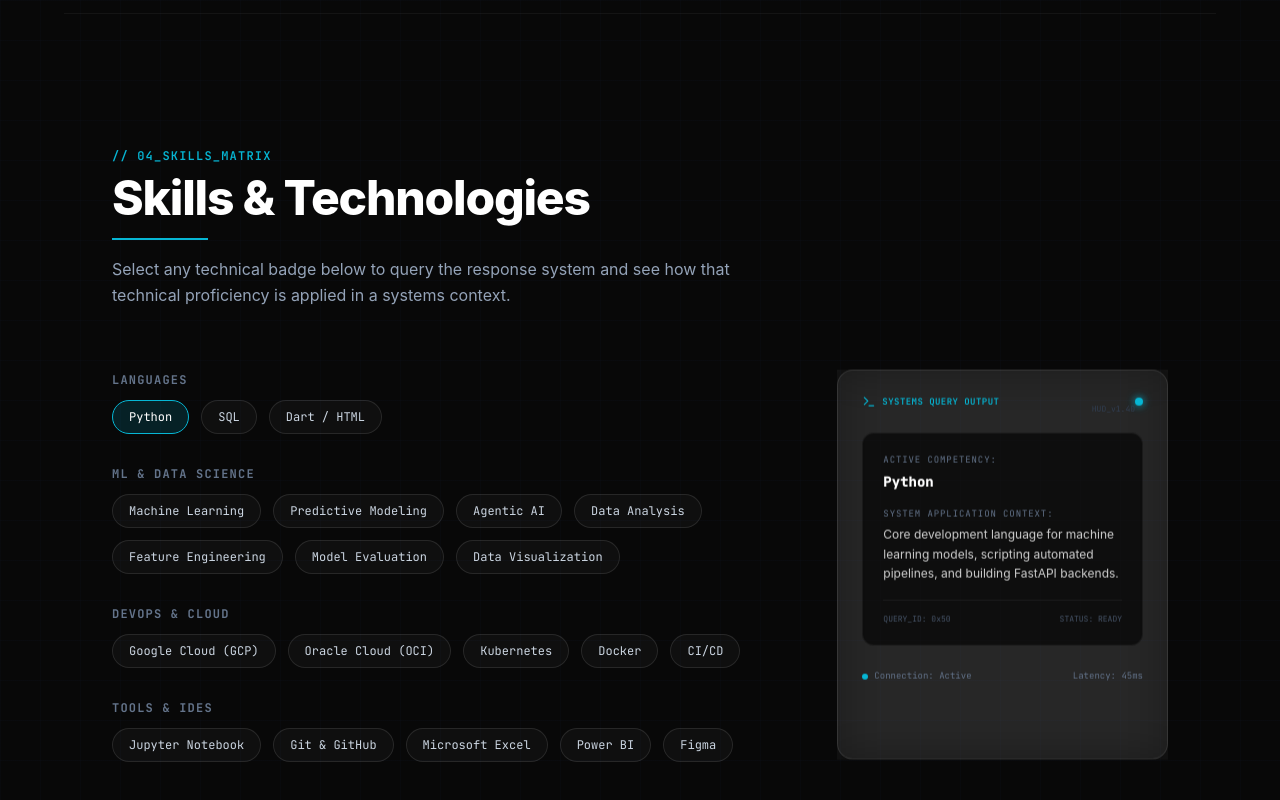
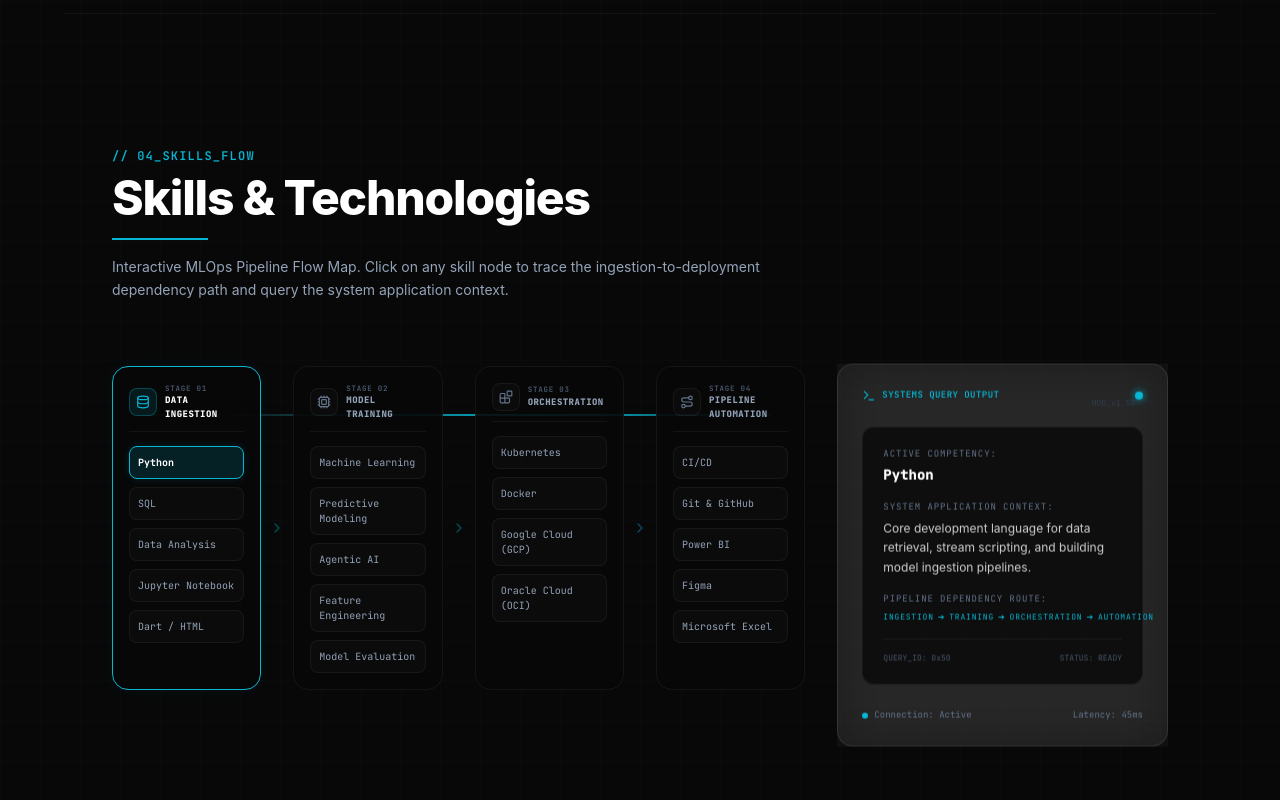
Before and after one commit to KRUTHIKTR/portfolio, a React (Vite) app: page / in a window 1280 px wide. Shown: the part 4400-5200 px from the top of the page. Built offline with nearby package versions, Linux system fonts and the light colour scheme.

Commit message:
feat: implement MLOps Pipeline Flow Map inside SkillsMatrix.jsx

```diff
--- a/src/components/SkillsMatrix.jsx
+++ b/src/components/SkillsMatrix.jsx
@@ -1,100 +1,151 @@
 import React, { useState } from 'react';
 import { motion, AnimatePresence } from 'framer-motion';
-import { Terminal } from 'lucide-react';
+import { Terminal, Database, Cpu, Blocks, Route, ChevronRight, ChevronDown } from 'lucide-react';
 import TiltCard from './TiltCard';
 
-const skillsData = {
-  languages: {
-    title: "Languages",
-    color: "#06b6d4",
-    items: [
-      { name: "Python", usage: "Core development language for machine learning models, scripting automated pipelines, and building FastAPI backends." },
-      { name: "SQL", usage: "Enables querying and manipulating relational data, structuring databases for predictive pipelines and dashboard analytics." },
-      { name: "Dart / HTML", usage: "Utilized for multi-platform application UI development and lightweight client-side scripts." }
+const pipelineStages = [
+  {
+    id: "ingestion",
+    number: "01",
+    name: "DATA INGESTION",
+    icon: Database,
+    skills: [
+      { name: "Python", usage: "Core development language for data retrieval, stream scripting, and building model ingestion pipelines." },
+      { name: "SQL", usage: "Enables querying, joining, and auditing relational datasets from central database warehouses." },
+      { name: "Data Analysis", usage: "Performs exploratory data audits, null checks, and statistical cleaning of raw features." },
+      { name: "Jupyter Notebook", usage: "Interactive sandbox used for data exploration, cleaning, and model prototyping." },
+      { name: "Dart / HTML", usage: "Utilized for multi-platform client UI data views and localized front-end data displays." }
     ]
   },
-  mlData: {
-    title: "ML & Data Science",
-    color: "#06b6d4",
-    items: [
-      { name: "Machine Learning", usage: "Applies statistical algorithms to identify patterns, classify datasets, and optimize predictive model variables." },
-      { name: "Predictive Modeling", usage: "Formulates Naive Bayes and Random Forest classifiers to solve agricultural and customer retention problems." },
-      { name: "Agentic AI", usage: "Explores autonomous execution paths and LLM orchestrations to automate business logic tasks." },
-      { name: "Data Analysis", usage: "Cleanses, structures, and audits incoming datasets to extract analytical insights." },
-      { name: "Feature Engineering", usage: "Transforms raw data dimensions into mathematical input variables to maximize classifier recall." },
-      { name: "Model Evaluation", usage: "Computes performance indicators like F1-Score, ROC-AUC, and confusion matrix dimensions." },
-      { name: "Data Visualization", usage: "Constructs clean data dashboards to visualize agricultural yields and customer churn risk scores." }
+  {
+    id: "training",
+    number: "02",
+    name: "MODEL TRAINING",
+    icon: Cpu,
+    skills: [
+      { name: "Machine Learning", usage: "Applies predictive algorithms to fit model coefficients, map trends, and classify inputs." },
+      { name: "Predictive Modeling", usage: "Formulates statistical Naive Bayes and Random Forest systems to predict target variables." },
+      { name: "Agentic AI", usage: "Integrates LLM APIs and autonomous logic agents to perform continuous workflow execution." },
+      { name: "Feature Engineering", usage: "Imputes missing records, scales parameters, and extracts high-impact mathematical variables." },
+      { name: "Model Evaluation", usage: "Computes performance indicators like F1-Score, ROC-AUC, and maps validation loss curves." }
     ]
   },
-  devopsCloud: {
-    title: "DevOps & Cloud",
-    color: "#06b6d4",
-    items: [
-      { name: "Google Cloud (GCP)", usage: "Hosts automated automation runners, handles serverless compute instances, and secures API endpoints." },
-      { name: "Oracle Cloud (OCI)", usage: "Utilized for setting up lightweight compute VMs and testing host network ingress rules." },
-      { name: "Kubernetes", usage: "Explores container orchestration patterns and auto-scaling logic for serverless deployments." },
-      { name: "Docker", usage: "Packages model dependencies and code interfaces into lightweight container instances for isolated, clean runs." },
-      { name: "CI/CD", usage: "Automates code testing, lint validation, and Docker image build runs upon GitHub push actions." }
+  {
+    id: "orchestration",
+    number: "03",
+    name: "ORCHESTRATION",
+    icon: Blocks,
+    skills: [
+      { name: "Kubernetes", usage: "Coordinates auto-scaling container workloads, schedules tasks, and balances ingress traffic." },
+      { name: "Docker", usage: "Encapsulates model runtimes, environment configs, and dependencies into isolated container images." },
+      { name: "Google Cloud (GCP)", usage: "Hosts scalable VMs, handles Google Kubernetes Engine clusters, and manages artifact storage." },
+      { name: "Oracle Cloud (OCI)", usage: "Provides compute infrastructure resources, Virtual Cloud Networks, and lightweight database hosts." }
     ]
   },
-  tools: {
-    title: "Tools & IDEs",
-    color: "#06b6d4",
-    items: [
-      { name: "Jupyter Notebook", usage: "Core environment for exploratory data analysis, algorithm prototyping, and running machine learning validation checks." },
-      { name: "Git & GitHub", usage: "Handles distributed version control, pull request review logs, and coordinates CI/CD trigger webhooks." },
-      { name: "Microsoft Excel", usage: "Used for sorting baseline telemetry reports and performing quick data audits." },
-      { name: "Power BI", usage: "Integrates with relational databases to construct interactive analytical dashboard charts." },
-      { name: "Figma", usage: "Used for rapid UI layouts, vector blueprint prototyping, and application mockup blueprints." }
+  {
+    id: "automation",
+    number: "04",
+    name: "PIPELINE AUTOMATION",
+    icon: Route,
+    skills: [
+      { name: "CI/CD", usage: "Automates lint validation tests, unit testing, and Docker image builds upon code commits." },
+      { name: "Git & GitHub", usage: "Maintains code branch trees, tracks pipeline commit histories, and manages deployment pull requests." },
+      { name: "Power BI", usage: "Builds live interactive analytical reports and tracks training performance parameters." },
+      { name: "Figma", usage: "Used for rapid UI wireframing and designing data flow blueprints." },
+      { name: "Microsoft Excel", usage: "Performs tabular data sorting and handles baseline telemetry spreadsheets." }
     ]
   }
-};
+];
 
 export default function SkillsMatrix({ isZeroG }) {
   const [selectedSkill, setSelectedSkill] = useState({
     name: "Python",
-    usage: "Core development language for machine learning models, scripting automated pipelines, and building FastAPI backends.",
-    color: "#06b6d4"
+    usage: "Core development language for data retrieval, stream scripting, and building model ingestion pipelines.",
+    stageId: "ingestion"
   });
 
   return (
     <section id="sphere" className="relative py-32 px-6 md:px-12 max-w-6xl mx-auto z-10 border-b border-white/5">
       {/* Section Header */}
       <div className="text-left mb-16">
-        <span className="text-xs font-mono uppercase tracking-widest text-[#06b6d4] font-semibold">// 04_SKILLS_MATRIX</span>
+        <span className="text-xs font-mono uppercase tracking-widest text-[#06b6d4] font-semibold">// 04_SKILLS_FLOW</span>
         <h2 className="text-3xl md:text-5xl font-extrabold text-white mt-2 mb-4 font-sans tracking-tight">
           Skills & Technologies
         </h2>
         <div className="h-[2px] w-24 bg-[#06b6d4]" />
-        <p className="text-slate-400 max-w-2xl mt-4 text-base font-sans leading-relaxed">
-          Select any technical badge below to query the response system and see how that technical proficiency is applied in a systems context.
+        <p className="text-slate-400 max-w-2xl mt-4 text-sm font-sans leading-relaxed">
+          Interactive MLOps Pipeline Flow Map. Click on any skill node to trace the ingestion-to-deployment dependency path and query the system application context.
         </p>
       </div>
 
       {/* Main Grid */}
       <div className="grid grid-cols-1 lg:grid-cols-12 gap-8 items-stretch">
 
-        {/* Left Column: Rounded Badge Categories (8 cols) */}
-        <div className="lg:col-span-8 space-y-8">
-          {Object.entries(skillsData).map(([key, category]) => (
-            <div key={key} className="text-left space-y-3">
-              <h3 className="text-xs uppercase font-mono tracking-widest text-slate-500 font-bold">
-                {category.title}
+        {/* Left Column: Flow Map (8 cols) */}
+        <div className="lg:col-span-8 flex flex-col gap-6 relative">
+
+          {/* Glowing laser path background animation */}
+          <div className="absolute top-[48px] left-[5%] right-[5%] h-[2px] bg-white/[0.04] pointer-events-none z-0 hidden md:block" />
+
+          <AnimatePresence>
+            {selectedSkill && (
+              <motion.div
+                className="absolute top-[48px] left-[5%] right-[5%] h-[2px] pointer-events-none z-0 hidden md:block"
+                style={{
+                  background: "linear-gradient(90deg, transparent, #06b6d4, transparent)"
+                }}
+                initial={{ backgroundPosition: "-200px 0" }}
+                animate={{ backgroundPosition: "400px 0" }}
+                transition={{ repeat: Infinity, duration: 2, ease: "linear" }}
+              />
+            )}
+          </AnimatePresence>
+
+          <div className="flex flex-col md:flex-row items-stretch justify-between gap-4 md:gap-2 relative z-10">
+            {pipelineStages.map((stage, idx) => {
+              const StageIcon = stage.icon;
+              const isStageActive = selectedSkill?.stageId === stage.id;
+
+              return (
+                <React.Fragment key={stage.id}>
+                  {/* Stage Column Card */}
+                  <div className={`flex-1 bg-[#080808]/90 border rounded-2xl p-4 flex flex-col text-left transition-all duration-300 ${
+                    isStageActive
+                      ? 'border-[#06b6d4] bg-[#06b6d4]/[0.02] shadow-[0_0_15px_rgba(6,182,212,0.06)]'
+                      : 'border-white/5 hover:border-white/10'
+                  }`}>
+                    {/* Stage Header */}
+                    <div className="flex items-center gap-2 border-b border-white/5 pb-2.5 mb-3.5">
+                      <div className={`p-1.5 rounded-lg border ${
+                        isStageActive ? 'border-[#06b6d4]/30 bg-[#06b6d4]/10 text-[#06b6d4]' : 'border-white/5 bg-white/[0.02] text-slate-500'
+                      }`}>
+                        <StageIcon className="w-3.5 h-3.5" />
+                      </div>
+                      <div>
+                        <span className="font-mono text-[7.5px] text-slate-600 tracking-widest block font-bold">
+                          STAGE {stage.number}
+                        </span>
+                        <h3 className={`font-mono text-[9px] font-extrabold tracking-wider ${
+                          isStageActive ? 'text-white' : 'text-slate-400'
+                        }`}>
+                          {stage.name}
                         </h3>
+                      </div>
+                    </div>
 
-              {/* Badges Flexbox */}
-              <div className="flex flex-wrap gap-3">
-                {category.items.map((skill) => {
-                  const isSelected = selectedSkill?.name === skill.name;
+                    {/* Stage Skill Badges */}
+                    <div className="flex flex-col gap-2">
+                      {stage.skills.map((skill) => {
+                        const isSkillSelected = selectedSkill?.name === skill.name;
                         return (
                           <motion.div
                             key={skill.name}
-                      onClick={() => setSelectedSkill({ name: skill.name, usage: skill.usage, color: category.color })}
-                      whileHover={{ scale: 1.03 }}
-                      className={`text-xs px-4 py-2 font-mono rounded-full border transition-all duration-300 cursor-pointer ${
-                        isSelected
-                          ? 'bg-[#06b6d4]/15 border-[#06b6d4] text-white'
-                          : 'bg-white/[0.03] border-white/10 hover:border-[#06b6d4]/50 hover:bg-[#06b6d4]/5 text-slate-300'
+                            onClick={() => setSelectedSkill({ name: skill.name, usage: skill.usage, stageId: stage.id })}
+                            whileHover={{ scale: 1.02 }}
+                            className={`text-[10px] font-mono p-2 rounded-lg border cursor-pointer transition-all duration-200 ${
+                              isSkillSelected
+                                ? 'bg-[#06b6d4]/15 border-[#06b6d4] text-white shadow-[0_0_8px_rgba(6,182,212,0.15)] font-bold'
+                                : 'bg-white/[0.02] border-white/5 hover:border-white/20 text-slate-400 hover:text-slate-200'
                             }`}
                           >
                             {skill.name}
@@ -103,7 +154,18 @@ export default function SkillsMatrix({ isZeroG }) {
                       })}
                     </div>
                   </div>
-          ))}
+
+                  {/* Connecting Arrow */}
+                  {idx < 3 && (
+                    <div className="flex items-center justify-center text-slate-700 py-2 md:py-0 self-center z-10">
+                      <ChevronRight className="w-4 h-4 hidden md:block opacity-40 text-[#06b6d4]" />
+                      <ChevronDown className="w-4 h-4 md:hidden opacity-40 text-[#06b6d4]" />
+                    </div>
+                  )}
+                </React.Fragment>
+              );
+            })}
+          </div>
         </div>
 
         {/* Right Column: Console Output Card (4 cols) */}
@@ -113,7 +175,7 @@ export default function SkillsMatrix({ isZeroG }) {
             className="border-white/10 bg-white/5 h-full min-h-[300px] flex flex-col justify-between relative overflow-hidden"
           >
             <div className="absolute top-0 right-0 p-2 text-[8px] font-mono text-slate-700 select-none">
-              HUD_v1.40
+              HUD_v1.50
             </div>
 
             <div className="space-y-6 text-left">
@@ -125,7 +187,7 @@ export default function SkillsMatrix({ isZeroG }) {
               </div>
 
               {/* Console Screen */}
-              <div className="border border-white/5 bg-black/60 rounded-xl p-5 min-h-[180px] flex flex-col justify-between">
+              <div className="border border-white/5 bg-black/60 rounded-xl p-5 min-h-[190px] flex flex-col justify-between">
                 <AnimatePresence mode="wait">
                   <motion.div
                     key={selectedSkill?.name}
@@ -152,6 +214,21 @@ export default function SkillsMatrix({ isZeroG }) {
                         {selectedSkill?.usage}
                       </p>
                     </div>
+
+                    <div>
+                      <span className="text-[9px] uppercase font-mono tracking-widest text-slate-500 block mb-1">
+                        Pipeline Dependency Route:
+                      </span>
+                      <div className="font-mono text-[8px] text-[#06b6d4] uppercase tracking-widest flex items-center gap-1">
+                        <span>INGESTION</span>
+                        <span>➔</span>
+                        <span className={selectedSkill?.stageId === 'training' ? 'font-bold underline' : ''}>TRAINING</span>
+                        <span>➔</span>
+                        <span className={selectedSkill?.stageId === 'orchestration' ? 'font-bold underline' : ''}>ORCHESTRATION</span>
+                        <span>➔</span>
+                        <span className={selectedSkill?.stageId === 'automation' ? 'font-bold underline' : ''}>AUTOMATION</span>
+                      </div>
+                    </div>
                   </motion.div>
                 </AnimatePresence>
 
```
Lines whose indentation alone changed are shown as unchanged.
